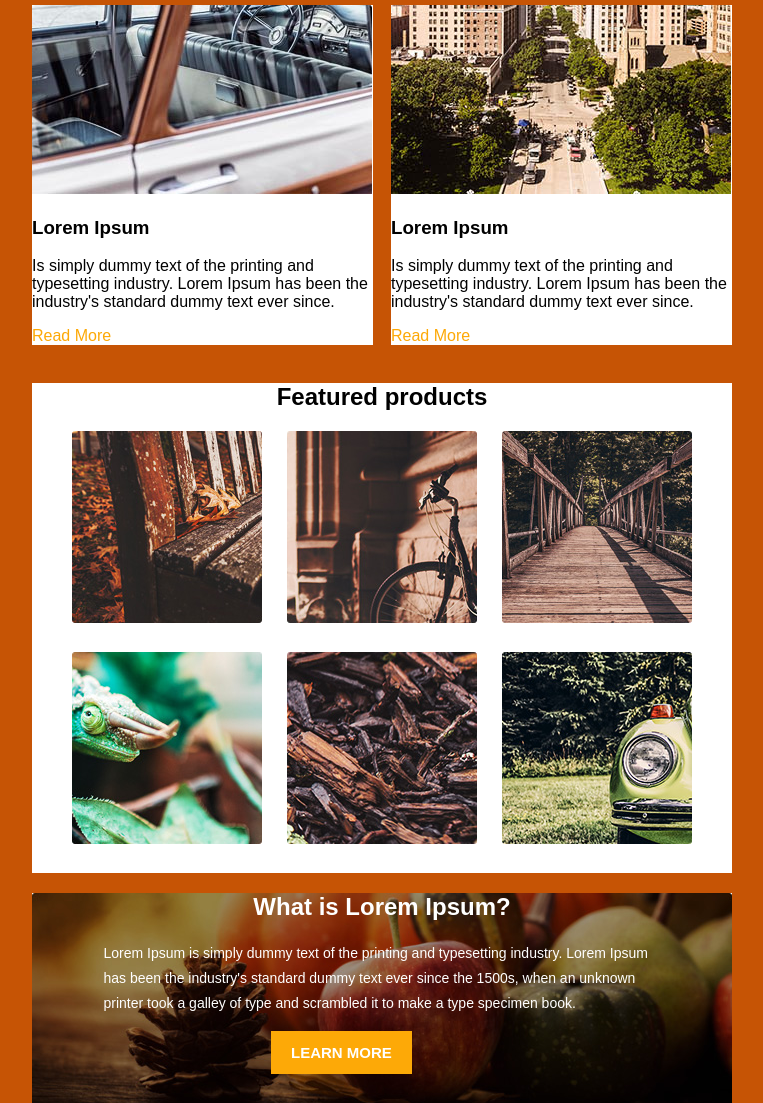
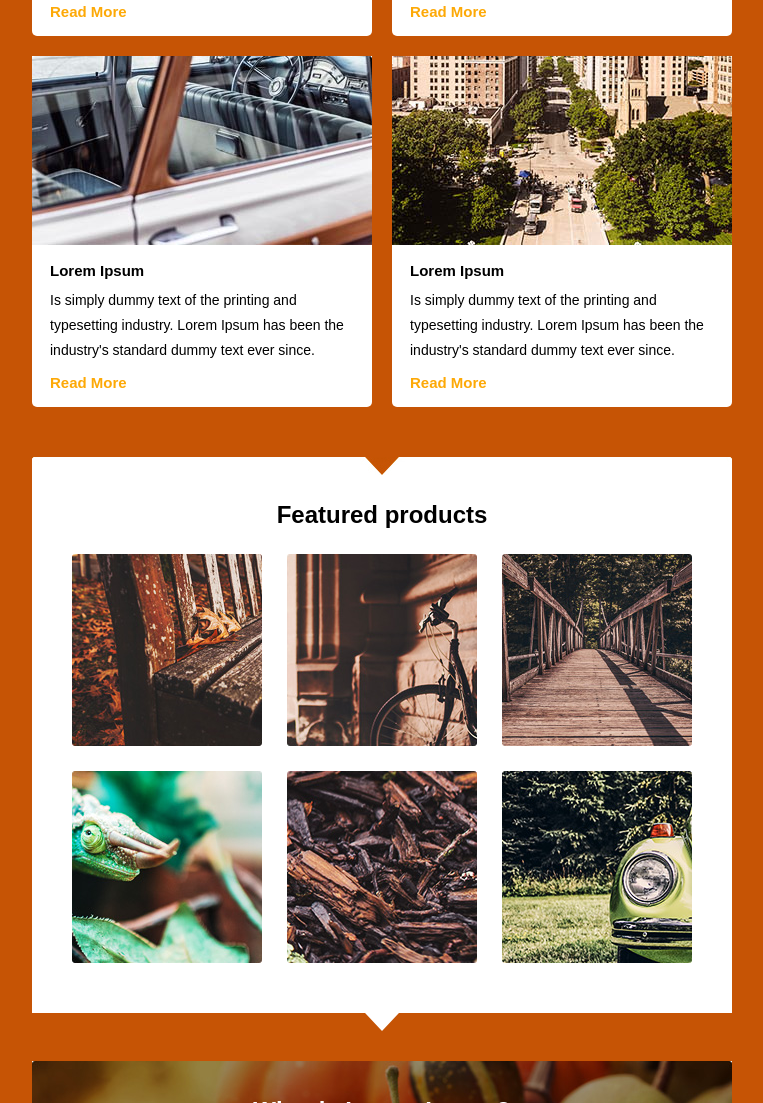
Before and after one commit to karachev/thanksgiving, a plain HTML site: page index.html in a window 1280 px wide. Shown: the part 1697-2800 px from the top of the page, without its empty margins (258-1021 px from the left). Drawn offline with Linux system fonts and the light colour scheme.

Commit message:
0.4.2
Завершил декоративные элементы

```diff
--- a/css/style.css
+++ b/css/style.css
@@ -1,8 +1,12 @@
 body {
-  width: 800px;
-  margin: 0 auto; /*------------------------------*/
   background: #c65405;
   font-family: "Arial";
+  margin-bottom: -14px;
+}
+
+.container {
+  margin: 0 auto;
+  width: 800px;
 }
 
 .navigation-logo {
@@ -89,17 +93,24 @@ h1 {
 .news {
   width: 700px;
   margin: 0 auto;
+  margin-top: 25px;
+  margin-bottom: 35px;
 }
 
 .news h2 {
   color: #ffffff;
   text-align: center;
+  font-size: 24px;
+  line-height: 30px;
+  font-weight: 900;
 }
 
 .news-item {
-  width: 341px;
+  width: 340px;
   background: #ffffff;
-  margin-bottom: 18px;
+  margin-bottom: 15px;
+  margin-top: 5px;
+  border-radius: 5px;
 }
 
 .news-item:nth-child(even) {
@@ -111,7 +122,12 @@ h1 {
 }
 
 .news-item a {
+  font-family: "Arial";
   color: #fda907;
+  font-weight: bold;
+  line-height: 33px;
+  font-size: 15px;
+  cursor: pointer;
 }
 
 .products {
@@ -121,13 +137,19 @@ h1 {
 }
 
 .products h2 {
+  margin-top: 25px;
+  margin-bottom: 24px;
+  font-family: "Arial";
   text-align: center;
+  font-size: 24px;
+  font-weight: 900;
+  line-height: 30px;
 }
 
 .products-item {
   float: left;
   margin-right: 25px;
-  margin-bottom: 25px;
+  margin-bottom: 21px;
 }
 
 .item-left {
@@ -138,16 +160,23 @@ h1 {
   width: 700px;
   height: 256px;
   margin: 0 auto;
+  margin-top: 30px;
   margin-bottom: 50px;
   background: url(../img/what-back.jpg);
   color: #ffffff;
 }
 
 .about-loren-bottom h2 {
+  padding-top: 37px;
+  font-family: "Arial";
   text-align: center;
+  font-size: 24px;
+  font-weight: 900;
+  line-height: 25px;
 }
 
 .main-footer {
+  width: auto;
   background: #af4102;
 }
 
@@ -191,14 +220,19 @@ h1 {
 }
 
 .email-delivery {
-  width: 500px;
+  width: 510px;
   margin: 0 auto;
-  margin-top: 50px;
-
+  margin-top: 35px;
+  text-align: center;
   color: #e47519;
 }
 
 .footer-copyright {
+  margin-top: -12px; /**/
+  font-family: "Arial";
+  font-size: 14px;
+  line-height: 25px;
+  font-weight: normal;
   text-align: center;
   color: #e47519;
 }
@@ -218,6 +252,9 @@ h1 {
 
 .learn-orange {
   background: #fda907;
+  margin-top: 20px;
+  margin-left: 280px;
+  cursor: pointer;
 }
 
 .learn-white {
@@ -292,5 +329,62 @@ h1 {
 }
 
 .index-logo {
-    margin-top: 21px;
+  margin-top: 21px;
 }
+
+.decoration-white {
+  width: auto;
+  height: 18px;
+  background: #c65405 url(../img/decorate.png) no-repeat center;
+}
+
+.decoration-brown {
+  width: auto;
+  height: 18px;
+  background: #c65405 url(../img/decorate-brown.jpg) no-repeat center;
+}
+
+.news-description h3 {
+  margin-top: 9px;
+  font-family: "Arial";
+  font-size: 15px;
+  line-height: 25px;
+  font-weight: bold;
+
+}
+
+.news-description {
+  width: 304px;
+  margin: 0 auto;
+  margin-bottom: 8px;
+}
+
+.news-description p {
+  margin-top: -10px;
+  margin-bottom: 3px;
+  font-family: "Arial";
+  font-size: 14px;
+  font-weight: normal;
+  line-height: 25px;
+}
+
+.white-bottom {
+  margin-top: 483px;
+}
+
+.footer-social a {
+  margin-top: 50px;
+  margin-right: 16px;
+}
+
+.email-delivery p {
+  font-family: "Arial";
+  font-size: 14px;
+  font-weight: normal;;
+  line-height: 25px;
+}
+
+.email-delivery a {
+  color: #ffffff;
+  text-decoration: none;
+}
--- a/index.html
+++ b/index.html
@@ -49,6 +49,8 @@
           <h3>Jessy Doe</h3>
           <p>There are many variations of passages of Lorem Ipsum available, but the majority have suffered<br> alteration in someform, by injected humour, or randomised words.</p>
         </div>
+        <div class="decoration-white">
+        </div>
       </div>
       <div class="news clearfix">
         <h2>Last News</h2>
@@ -86,6 +88,8 @@
         </div>
       </div>
       <div class="products clearfix">
+       <div class="decoration-brown">
+       </div>
         <h2>Featured products</h2>
         <div class="products-item item-left">
           <a href="#"><img src="../img/products1.jpg"></a>
@@ -105,6 +109,8 @@
         <div class="products-item">
           <a href="#"><img src="../img/products6.jpg"></a>
         </div>
+        <div class="decoration-white white-bottom">
+        </div>
       </div>
       <div class="about-loren-bottom">
         <h2>What is Lorem Ipsum?</h2>
@@ -113,7 +119,6 @@
       </div>
     </main>
     <footer class="main-footer">
-      <div class="container">
         <section class="footer-social">
           <a class="social-btn social-fb" href="#">fb</a>
           <a class="social-btn social-tw" href="#">tw</a>
@@ -124,12 +129,11 @@
           <a class="social-btn social-youtube" href="#">youtube</a>
         </section>
         <section class="email-delivery">
-          <p>You are receiving this email because your email is subscribed to our mailing list.<br> <a href="">Click</a> here to unsubscribe your email address from this list.</p>
+          <p>You are receiving this email because your email is subscribed to our mailing list.<br> <a href="#">Click here</a> to unsubscribe your email address from this list.</p>
         </section>
         <section class="footer-copyright">
           <p>Copyright © 2015. All rights reserved.</p>
         </section>
-      </div>
     </footer>
   </body>
 </html>
```
Also changed, not shown: img/decorate-brown.jpg (added), img/decorate.png (added).
